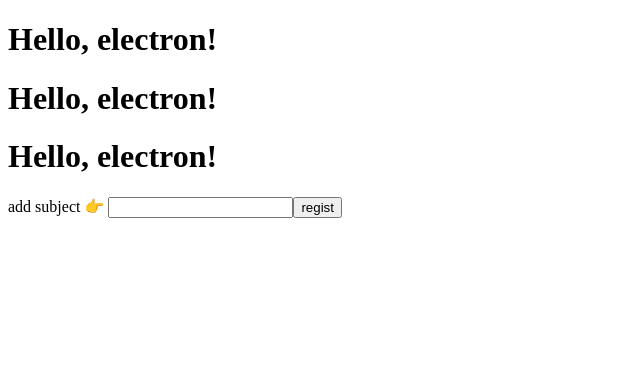
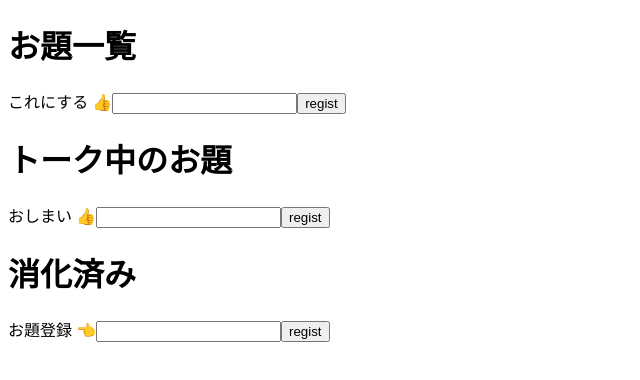
Before and after one commit to TearTheSky/zeichiku, a website: page index.html in a window 1280 px wide. Shown: the whole page, without its empty margins (0-640 px from the left). Drawn offline with Linux system fonts and the light colour scheme.

Commit message:
add buttons

```diff
--- a/index.html
+++ b/index.html
@@ -6,16 +6,18 @@
 </head>
 <body>
     <div class="subjects">
-        <h1>Hello, electron!</h1>
+        <h1>お題一覧</h1>
+        <form action="" method="post"><label>これにする 👍<input type="text" name="test"></label><input type="submit" value="regist"></form>
     </div>
     <div class="talking">
-        <h1>Hello, electron!</h1>
+        <h1>トーク中のお題</h1>
+        <form action="" method="post"><label>おしまい 👍<input type="text" name="test"></label><input type="submit" value="regist"></form>
     </div>
     <div class="finished">
-        <h1>Hello, electron!</h1>
+        <h1>消化済み</h1>
     </div>
     <div class=input-box>
-        <form action="" method="post"><label>add subject 👉 <input type="text" name="test"></label><input type="submit" value="regist"></form>
+        <form action="" method="post"><label>お題登録 👈<input type="text" name="test"></label><input type="submit" value="regist"></form>
     </div>
 </body>
 </html>
```
